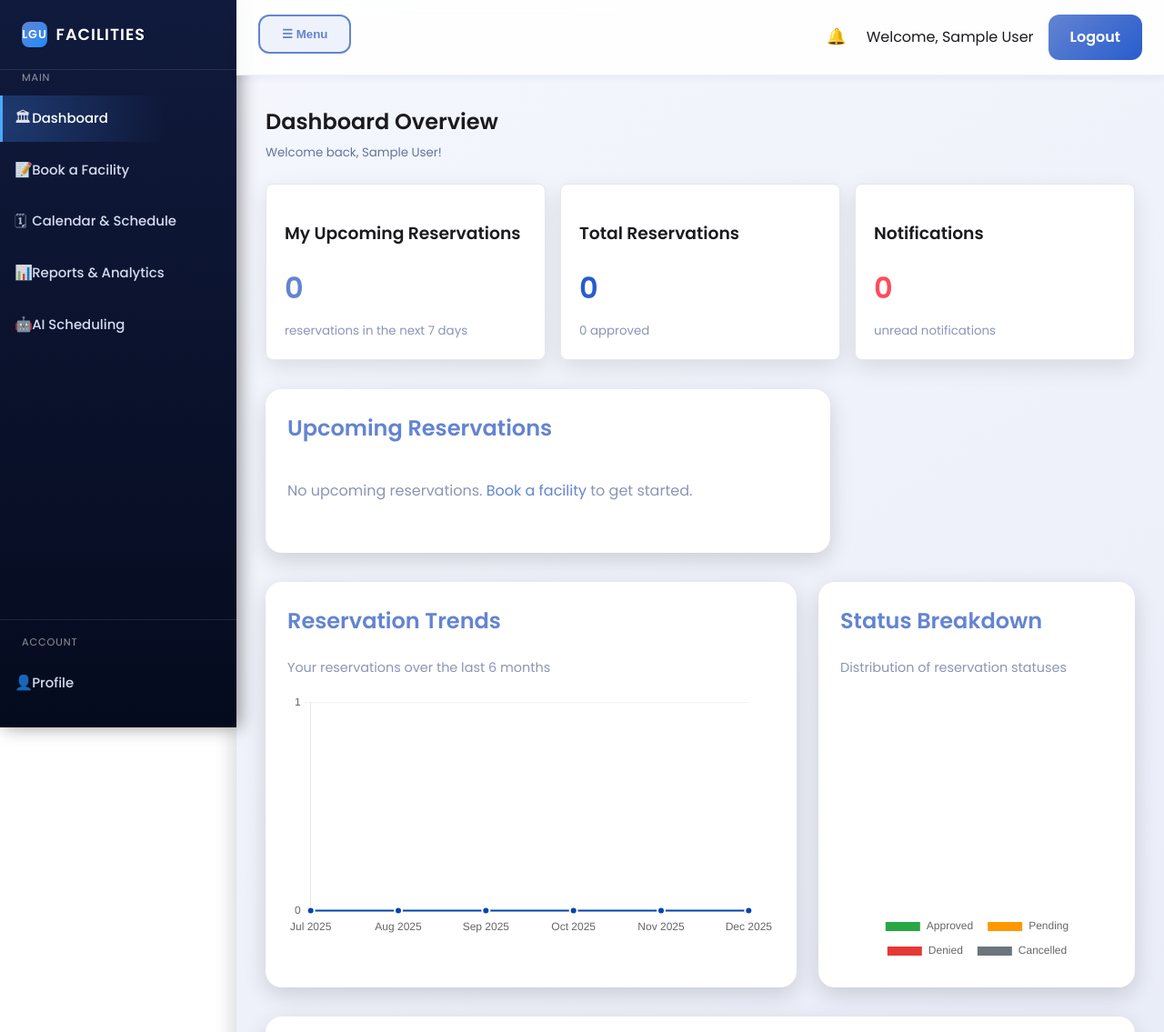
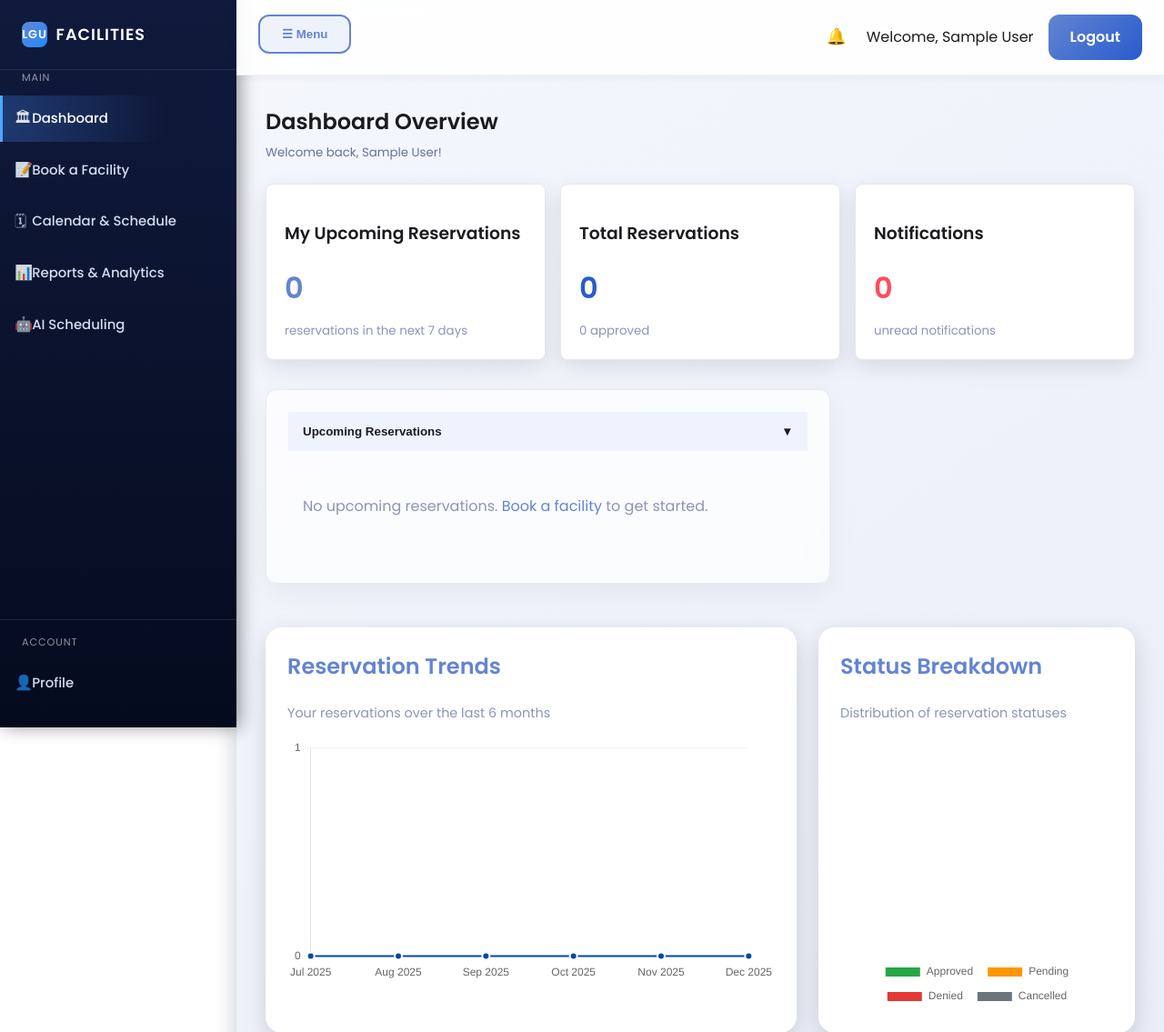
Before and after one commit to lmfollero123/facilities-reservation-system1, a PHP site: page /resources/views/pages/dashboard/index.php in a window 1280 px wide. Shown: the top 1135 px of the page at 91% size. Run offline with PHP 8.4, Linux system fonts and the light colour scheme; the visitor is signed in with stand-in values (Sample User, id 1); data that the repository does not hold is empty.

Commit message:
Improvements

```diff
--- a/public/css/style.css
+++ b/public/css/style.css
@@ -2214,9 +2219,58 @@ body:not(.dashboard) .section {
     margin-bottom: 0.3rem;
 }
 
-.notif-footer {
+ .notif-footer {
     margin-top: 0.75rem;
     text-align: right;
+}
+
+/* Collapsible sections */
+.collapsible-card {
+    border: 1px solid #e5e9f2;
+    border-radius: 12px;
+    background: rgba(255, 255, 255, 0.72);
+    box-shadow: 0 10px 30px rgba(15, 23, 42, 0.05);
+    margin-bottom: 1rem;
+    overflow: hidden;
+}
+
+.collapsible-header {
+    display: flex;
+    justify-content: space-between;
+    align-items: center;
+    padding: 0.85rem 1rem;
+    cursor: pointer;
+    background: rgba(37, 99, 235, 0.06);
+    border: none;
+    width: 100%;
+    text-align: left;
+    font-weight: 600;
+    color: #1b1b1f;
+}
+
+.collapsible-header .chevron {
+    transition: transform 0.2s ease;
+}
+
+.collapsible-body {
+    padding: 1rem;
+    display: block;
+}
+
+.collapsible-body.is-collapsed {
+    display: none;
+}
+
+/* Responsive tables */
+.table-responsive {
+    width: 100%;
+    overflow-x: auto;
+}
+
+.table-responsive table {
+    width: 100%;
+    border-collapse: collapse;
+    min-width: 640px;
 }
 
 /* Responsive */
--- a/resources/views/pages/dashboard/calendar.php
+++ b/resources/views/pages/dashboard/calendar.php
@@ -313,7 +313,7 @@ ob_start();
 
     <?php if ($view === 'week'): ?>
         <div class="calendar-view <?= $view === 'week' ? 'active' : ''; ?>" data-calendar-container="week">
-            <div class="calendar-grid-week">
+            <div class="calendar-grid-week table-responsive">
                 <table>
                     <thead>
                     <tr>
@@ -363,7 +363,7 @@ ob_start();
 
     <?php if ($view === 'day'): ?>
         <div class="calendar-view <?= $view === 'day' ? 'active' : ''; ?>" data-calendar-container="day">
-            <div class="calendar-grid-day">
+            <div class="calendar-grid-day table-responsive">
                 <table>
                     <thead>
                     <tr>
--- a/resources/views/pages/dashboard/index.php
+++ b/resources/views/pages/dashboard/index.php
@@ -239,8 +239,13 @@ ob_start();
 </div>
 
 <div class="booking-wrapper" style="margin-top: 2rem;">
-    <section class="booking-card">
-        <h2>Upcoming Reservations</h2>
+    <section class="booking-card collapsible-card">
+        <button class="collapsible-header" data-collapse-target="upcoming-reservations">
+            <span>Upcoming Reservations</span>
+            <span class="chevron">▼</span>
+        </button>
+        <div class="collapsible-body" id="upcoming-reservations">
+        <div class="table-responsive">
         <?php if (empty($upcomingReservations)): ?>
             <p style="color: #8b95b5; padding: 1rem 0;">No upcoming reservations. <a href="<?= base_path(); ?>/resources/views/pages/dashboard/book_facility.php" style="color: var(--gov-blue);">Book a facility</a> to get started.</p>
         <?php else: ?>
@@ -276,12 +281,18 @@ ob_start();
                 <a href="<?= base_path(); ?>/resources/views/pages/dashboard/my_reservations.php" class="btn-primary" style="text-decoration: none; display: inline-block;">View All Reservations</a>
             </div>
         <?php endif; ?>
+        </div>
+        </div>
     </section>
 
     <?php if (in_array($userRole, ['Admin', 'Staff']) && !empty($pendingReservations)): ?>
-    <aside class="booking-card">
-        <h2>Recent Pending Requests</h2>
-        <div style="display: flex; flex-direction: column; gap: 0.75rem;">
+    <aside class="booking-card collapsible-card">
+        <button class="collapsible-header" data-collapse-target="pending-requests">
+            <span>Recent Pending Requests</span>
+            <span class="chevron">▼</span>
+        </button>
+        <div class="collapsible-body" id="pending-requests">
+        <div style="display: flex; flex-direction: column; gap: 0.75rem;" class="table-responsive" aria-label="Pending requests">
             <?php foreach ($pendingReservations as $pending): ?>
                 <div style="padding: 0.75rem; background: #f9fafc; border-radius: 8px; border: 1px solid #e8ecf4;">
                     <strong style="display: block; margin-bottom: 0.25rem; color: var(--gov-blue-dark);">
@@ -304,6 +315,7 @@ ob_start();
                 <a href="<?= base_path(); ?>/resources/views/pages/dashboard/reservations_manage.php" class="btn-primary" style="text-decoration: none; display: inline-block; padding: 0.5rem 1rem;">View All (<?= $pendingCount; ?>)</a>
             </div>
         <?php endif; ?>
+        </div>
     </aside>
     <?php endif; ?>
 </div>
@@ -361,6 +373,35 @@ ob_start();
 </div>
 
 <script>
+// Collapsible helper with localStorage persistence (dashboard)
+(function() {
+    const STORAGE_KEY = 'collapse-state-dashboard';
+    let state = {};
+    try { state = JSON.parse(localStorage.getItem(STORAGE_KEY) || '{}'); } catch (e) { state = {}; }
+
+    function save() { localStorage.setItem(STORAGE_KEY, JSON.stringify(state)); }
+
+    function init() {
+        document.querySelectorAll('.collapsible-header').forEach(header => {
+            const targetId = header.getAttribute('data-collapse-target');
+            const body = document.getElementById(targetId);
+            if (!body) return;
+            const chevron = header.querySelector('.chevron');
+            if (state[targetId]) {
+                body.classList.add('is-collapsed');
+                if (chevron) chevron.style.transform = 'rotate(-90deg)';
+            }
+            header.addEventListener('click', () => {
+                const isCollapsed = body.classList.toggle('is-collapsed');
+                if (chevron) chevron.style.transform = isCollapsed ? 'rotate(-90deg)' : 'rotate(0deg)';
+                state[targetId] = isCollapsed;
+                save();
+            });
+        });
+    }
+    document.addEventListener('DOMContentLoaded', init);
+})();
+
 document.addEventListener('DOMContentLoaded', function() {
     // Monthly Trends Chart
     const monthlyCtx = document.getElementById('monthlyChart');
```
Also changed, not shown: other parts of public/css/style.css (+35 -3 lines), resources/views/pages/dashboard/facility_management.php (+63 -5 lines).
